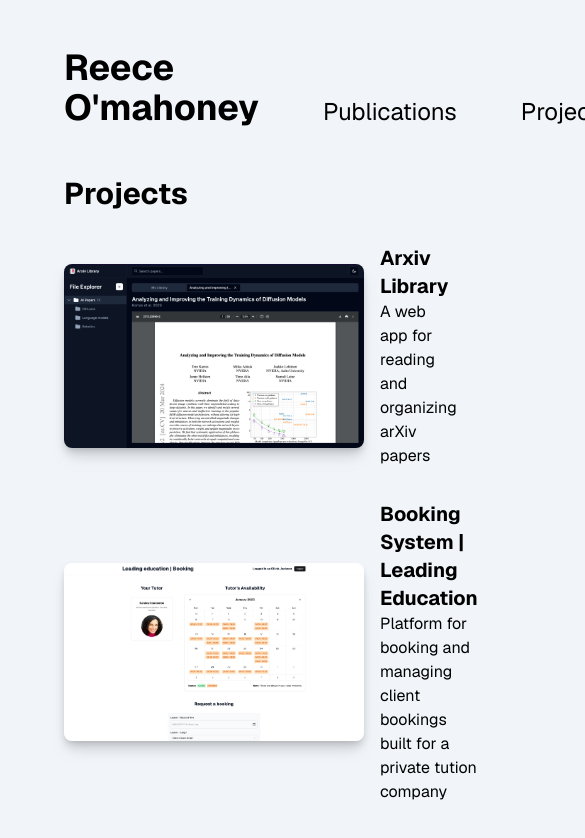
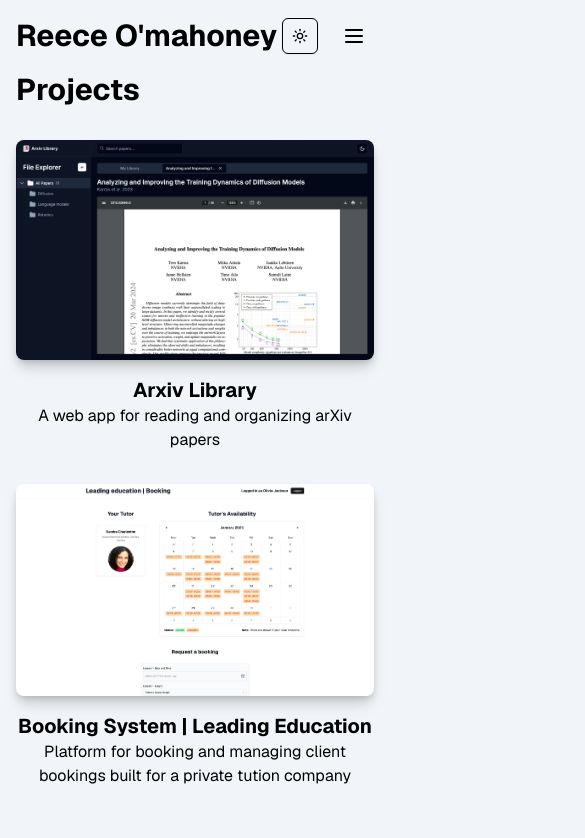
Before and after one commit to reeceomahoney/reeceomahoney, a Next.js app: page /projects in a window 390 px wide. Shown: the top 838 px of the page, 585 px wide, since content can reach past the window. Built offline with nearby package versions, Linux system fonts and the light colour scheme.

Commit message:
fix mobile styling

```diff
--- a/src/app/blog/[slug]/page.tsx
+++ b/src/app/blog/[slug]/page.tsx
@@ -14,7 +14,7 @@ export default async function Page({
   };
 
   return (
-    <div className="ml-16 max-w-3xl space-y-6 mb-24">
+    <div className="mx-4 max-w-3xl space-y-6 md:ml-16">
       <h1 className="text-3xl font-bold">{metadata.title}</h1>
       <p className="text-lg">
         {metadata.date.toLocaleDateString("en-US", {
@@ -23,7 +23,7 @@ export default async function Page({
           day: "numeric",
         })}
       </p>
-      <div className="space-y-12 prose prose-h1:text-2xl dark:prose-invert">
+      <div className="prose space-y-12 dark:prose-invert prose-h1:text-2xl">
         <Post />
       </div>
     </div>
--- a/src/app/blog/page.tsx
+++ b/src/app/blog/page.tsx
@@ -5,7 +5,7 @@ export default async function BlogPage() {
   const posts = await getBlogPosts();
 
   return (
-    <div className="ml-16 max-w-3xl">
+    <div className="mx-4 max-w-3xl md:ml-16">
       <h1 className="pb-8 text-3xl font-bold">Blog</h1>
       <div className="space-y-8">
         {posts.map((post) => (
--- a/src/app/page.tsx
+++ b/src/app/page.tsx
@@ -3,7 +3,7 @@ import { Mail, Github, Linkedin } from "lucide-react";
 
 export default function HomePage() {
   return (
-    <div className="ml-16 max-w-3xl py-12">
+    <div className="mx-4 max-w-3xl py-12 md:ml-16">
       <div className="mb-12 flex flex-col items-center gap-8 md:flex-row">
         <div className="h-48 w-48 flex-shrink-0 md:h-64 md:w-64">
           <Image
@@ -12,9 +12,10 @@ export default function HomePage() {
             width={300}
             height={300}
             className="rounded-full object-cover shadow-lg drop-shadow-lg"
+            priority
           />
         </div>
-        <div>
+        <div className="text-center md:text-left">
           <h1 className="mb-4 text-4xl font-bold">Reece O&apos;mahoney</h1>
           <div className="text-lg">
             PhD Student @ University of Oxford
--- a/src/app/projects/page.tsx
+++ b/src/app/projects/page.tsx
@@ -1,40 +1,44 @@
 import Image from "next/image";
 import Link from "next/link";
 
-export default function PublicationsPage() {
+export default function ProjectsPage() {
   return (
-    <div className="ml-16 max-w-3xl space-y-8">
+    <div className="mx-4 max-w-3xl space-y-8 md:ml-16">
       <h1 className="text-3xl font-bold">Projects</h1>
-      <div className="flex items-center gap-4">
+      <div className="flex flex-col items-center gap-4 md:flex-row">
         <Image
           src="/arxiv-lib.png"
           alt="Arxiv Library"
           width={300}
           height={300}
-          className="rounded-lg shadow-lg drop-shadow-lg"
+          className="w-full rounded-lg shadow-lg drop-shadow-lg md:w-auto"
         />
-        <div>
-          <Link href="https://arxiv-library.vercel.app/" className="hover:text-blue-500">
-            <h2 className="text-xl font-bold">
-              Arxiv Library
-            </h2>
+        <div className="text-center md:text-left">
+          <Link
+            href="https://arxiv-library.vercel.app/"
+            className="hover:text-blue-500"
+          >
+            <h2 className="text-xl font-bold">Arxiv Library</h2>
           </Link>
           <h3>A web app for reading and organizing arXiv papers</h3>
         </div>
       </div>
-      <div className="flex items-center gap-4">
+      <div className="flex flex-col items-center gap-4 md:flex-row">
         <Image
           src="/le-booking.png"
           alt="Booking System | Leading Education"
           width={300}
           height={300}
-          className="rounded-lg shadow-lg drop-shadow-lg"
+          className="w-full rounded-lg shadow-lg drop-shadow-lg md:w-auto"
         />
-        <div>
-            <h2 className="text-xl font-bold">
-              Booking System | Leading Education
-            </h2>
-          <h3>Platform for booking and managing client bookings built for a private tution company</h3>
+        <div className="text-center md:text-left">
+          <h2 className="text-xl font-bold">
+            Booking System | Leading Education
+          </h2>
+          <h3>
+            Platform for booking and managing client bookings built for a
+            private tution company
+          </h3>
         </div>
       </div>
     </div>
--- a/src/app/publications/page.tsx
+++ b/src/app/publications/page.tsx
@@ -3,17 +3,17 @@ import Link from "next/link";
 
 export default function PublicationsPage() {
   return (
-    <div className="ml-16 max-w-3xl">
+    <div className="mx-4 max-w-3xl md:ml-16">
       <h1 className="pb-8 text-3xl font-bold">Publications</h1>
-      <div className="flex items-center gap-4">
+      <div className="flex flex-col items-center gap-4 md:flex-row">
         <Image
           src="/locodiff.gif"
           alt="Locodiff"
           width={180}
           height={180}
-          className="rounded-lg shadow-lg drop-shadow-lg"
+          className="w-[180px] rounded-lg shadow-lg drop-shadow-lg"
         />
-        <div>
+        <div className="text-center md:text-left">
           <Link href="/publications/locodiff" className="hover:text-blue-500">
             <h2 className="text-xl font-bold">
               Offline Adaptation of Quadruped Locomotion using Diffusion Models
--- a/src/components/header.tsx
+++ b/src/components/header.tsx
@@ -1,11 +1,19 @@
+"use client";
+
 import { ModeToggle } from "@/components/mode-toggle";
 import Link from "next/link";
+import { Menu, X } from "lucide-react";
+import { useState } from "react";
 
 export default function Header() {
+  const [isMenuOpen, setIsMenuOpen] = useState(false);
+
   return (
     <>
-      <header className="container mx-16 flex items-center justify-between py-4">
-        <div className="flex gap-16 items-end">
+      <header className="px-4 md:container md:mx-16">
+        {/* Desktop Navigation */}
+        <div className="hidden md:flex md:items-center md:justify-between">
+          <div className="flex items-end gap-16">
             <Link href="/">
               <h1 className="py-8 text-4xl font-bold">Reece O&apos;mahoney</h1>
             </Link>
@@ -20,6 +28,55 @@ export default function Header() {
             </Link>
           </div>
           <ModeToggle />
+        </div>
+
+        {/* Mobile Navigation */}
+        <div className="flex items-center justify-between py-4 md:hidden">
+          <Link href="/">
+            <h1 className="text-3xl font-bold">Reece O&apos;mahoney</h1>
+          </Link>
+          <div className="flex items-center gap-4">
+            <ModeToggle />
+            <button
+              onClick={() => setIsMenuOpen(!isMenuOpen)}
+              className="p-2"
+              aria-label="Toggle menu"
+            >
+              {isMenuOpen ? (
+                <X className="h-6 w-6" />
+              ) : (
+                <Menu className="h-6 w-6" />
+              )}
+            </button>
+          </div>
+        </div>
+
+        {/* Mobile Menu */}
+        {isMenuOpen && (
+          <nav className="flex flex-col space-y-4 pb-4 md:hidden">
+            <Link
+              href="/publications"
+              className="text-2xl"
+              onClick={() => setIsMenuOpen(false)}
+            >
+              Publications
+            </Link>
+            <Link
+              href="/projects"
+              className="text-2xl"
+              onClick={() => setIsMenuOpen(false)}
+            >
+              Projects
+            </Link>
+            <Link
+              href="/blog"
+              className="text-2xl"
+              onClick={() => setIsMenuOpen(false)}
+            >
+              Blog
+            </Link>
+          </nav>
+        )}
       </header>
     </>
   );
```
Also changed, not shown: src/app/publications/locodiff/page.tsx (+26 -26 lines). Lines whose indentation alone changed are shown as unchanged.
